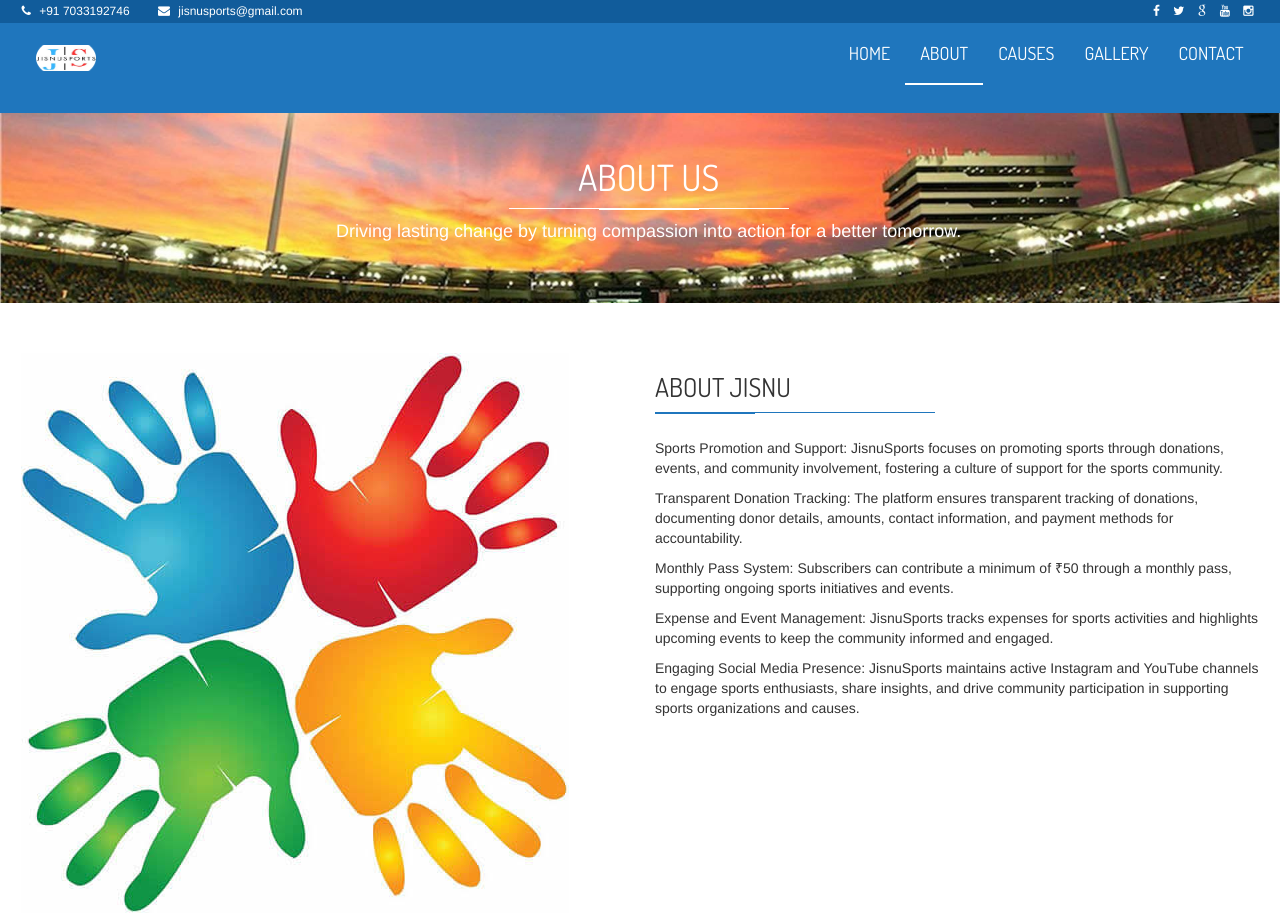
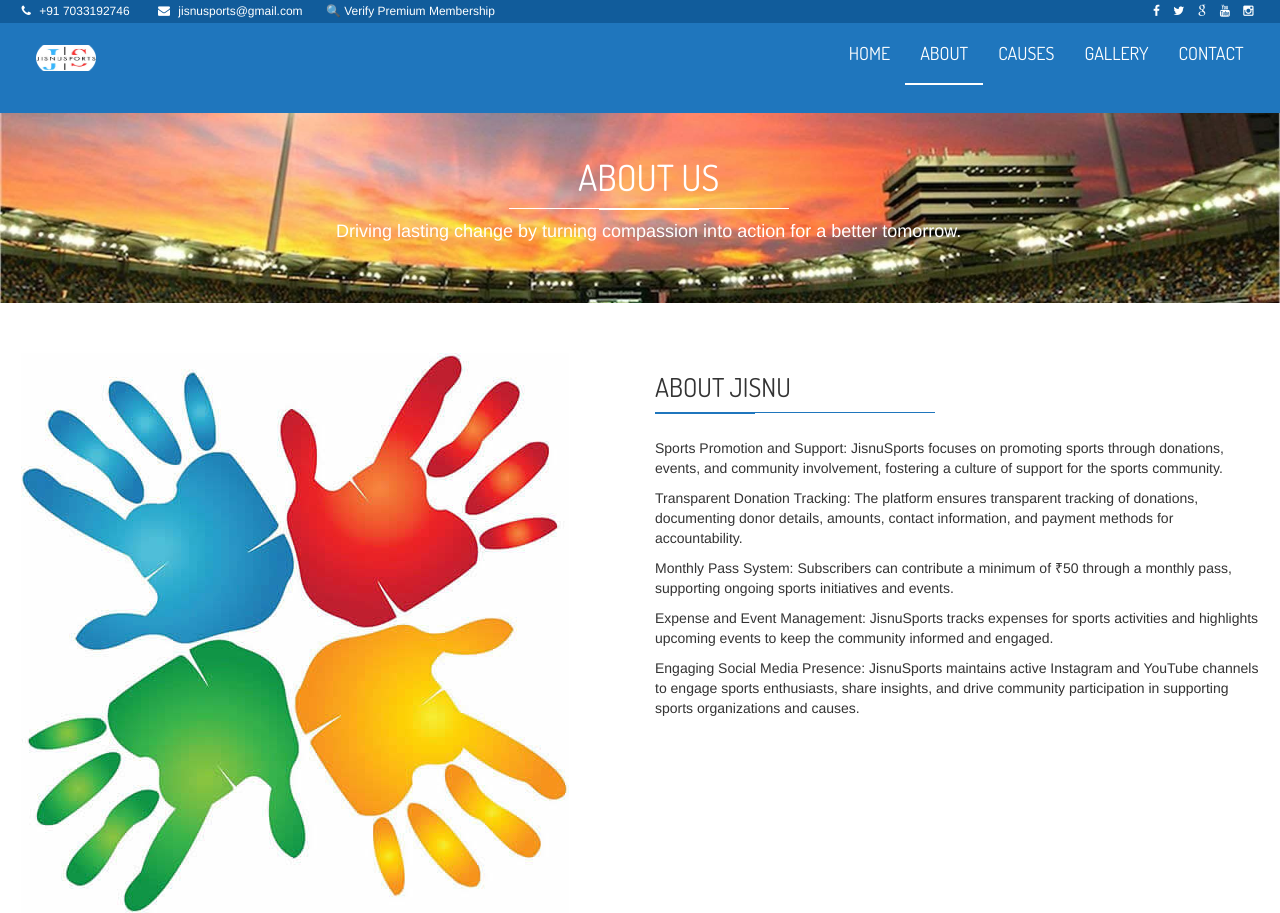
Before and after one commit to sachinjha1822/JisnuSportsNew, a plain HTML site: page about.html in a window 1280 px wide. Shown: the top 913 px of the page. Drawn offline with nearby package versions, Linux system fonts and the light colour scheme.

Commit message:
Update about.html

```diff
--- a/about.html
+++ b/about.html
@@ -47,6 +47,10 @@
                         <ul class="list-unstyled list-inline header-contact">
                             <li> <i class="fa fa-phone"></i> <a href="tel:">+91 7033192746 </a> </li>
                              <li> <i class="fa fa-envelope"></i> <a href="mailto:jisnusports@gmail.com">jisnusports@gmail.com</a> </li>
+                             <a href="https://sachinjha1822.github.io/JisnuSports-verification/" target="_blank"
+                            class="inline-block mt-4 px-6 py-2 bg-blue-600 text-white rounded hover:bg-blue-700 transition">
+                            🔍 Verify Premium Membership
+                            </a>
                        </ul> <!-- /.header-contact  -->
 
                     </div>
```
